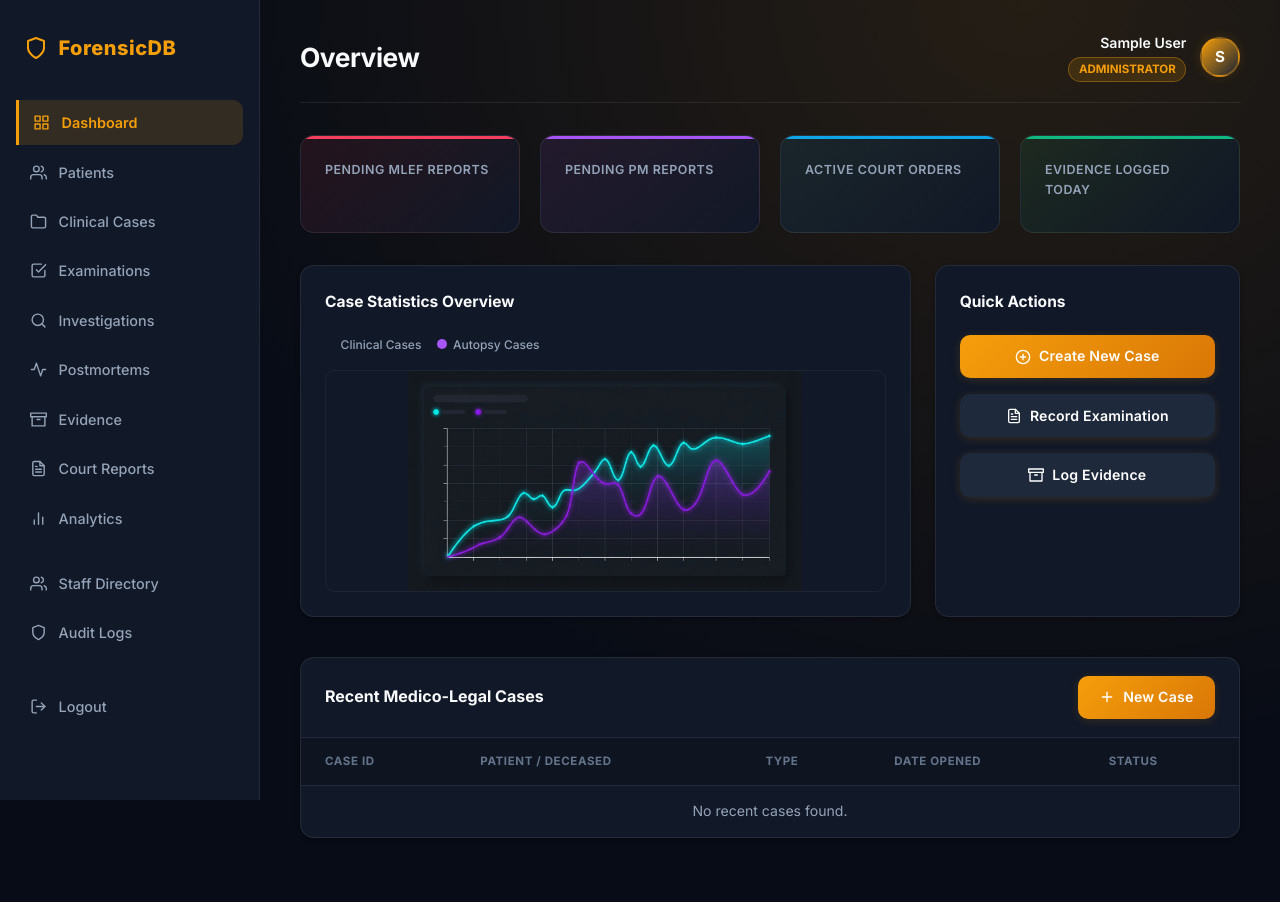
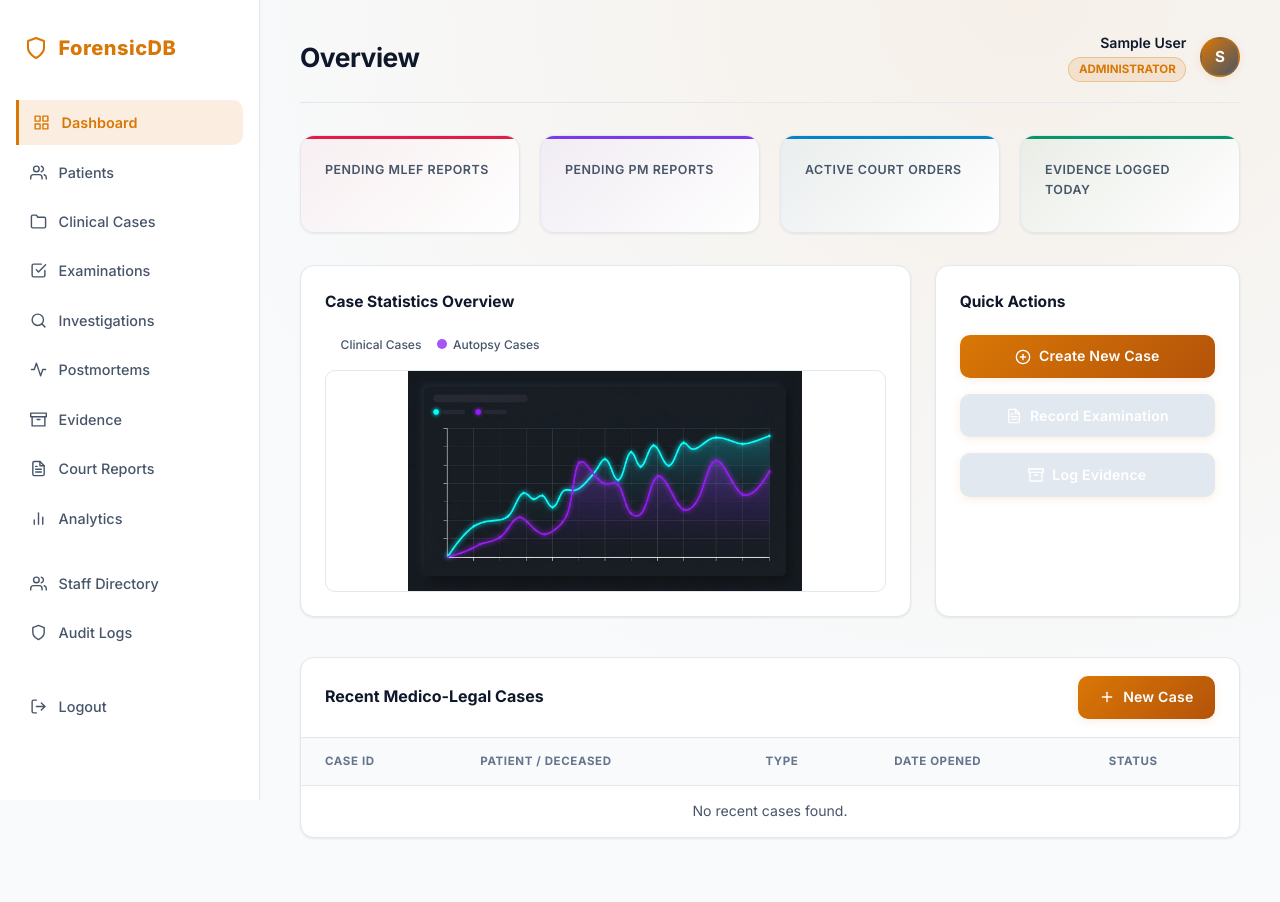
Before and after one commit to senara06/Forensic-Medical-Department-Data-Base-System, a Flask app: template app/templates/dashboard.html in a window 1280 px wide. Run offline with Flask 3, Linux system fonts and the light colour scheme; the template is opened without the code that fills it, so the values that code supplies are empty; the visitor is signed in with stand-in values (Sample User, id 1).

Commit message:
Convert design system to clean Light Mode theme with white background and role accent palettes

```diff
--- a/app/static/css/styles.css
+++ b/app/static/css/styles.css
@@ -1,34 +1,35 @@
 /* ============================================================
-   ForensicDB — Role-Based Vibrant Design System
-   Dynamic role themes: JMO/MO (Teal), Lab (Violet), Clerk (Cyan), Admin (Amber)
+   ForensicDB — Clean Light Mode Design System
+   Bright white theme with vibrant role-based color accents
    ============================================================ */
 
 @import url('https://fonts.googleapis.com/css2?family=Inter:wght@300;400;500;600;700;800&display=swap');
 
-/* ---- Default Color Palette (Fallback) ---- */
+/* ---- Light Mode Core Variables ---- */
 :root {
-  --bg-dark:          #080c16;
-  --bg-surface:       #111827;
-  --bg-surface-2:     #172033;
-  --bg-surface-hover: #1e293b;
-  --text-primary:     #f8fafc;
-  --text-secondary:   #94a3b8;
-  --text-muted:       #64748b;
+  --bg-dark:          #f8fafc;  /* Clean white / light slate background */
+  --bg-surface:       #ffffff;  /* Pure white cards */
+  --bg-surface-2:     #f1f5f9;  /* Off-white secondary surfaces */
+  --bg-surface-hover: #e2e8f0;  /* Light gray hover state */
+  --text-primary:     #0f172a;  /* Deep slate readable text */
+  --text-secondary:   #475569;  /* Medium slate text */
+  --text-muted:       #64748b;  /* Muted text & icons */
 
-  /* Accent Tokens (Overridden per role) */
-  --accent-primary:      #0ea5e9;
-  --accent-hover:        #0284c7;
-  --accent-glow:         rgba(14, 165, 233, 0.15);
-  --accent-border:       rgba(14, 165, 233, 0.3);
-  --header-bg-gradient:  radial-gradient(ellipse at 80% 0%, rgba(14, 165, 233, 0.12) 0%, transparent 60%);
+  /* Role Accent Tokens (Overridden per role below) */
+  --accent-primary:      #0284c7;
+  --accent-hover:        #0369a1;
+  --accent-glow:         rgba(2, 132, 199, 0.12);
+  --accent-border:       rgba(2, 132, 199, 0.3);
+  --header-bg-gradient:  radial-gradient(ellipse at 80% 0%, rgba(2, 132, 199, 0.06) 0%, transparent 60%);
 
-  --danger:           #ef4444;
-  --success:          #10b981;
-  --warning:          #f59e0b;
-  --border-color:     rgba(255, 255, 255, 0.08);
-  --shadow-sm:        0 2px 4px rgba(0,0,0,0.3);
-  --shadow-md:        0 4px 20px rgba(0,0,0,0.4);
-  --shadow-lg:        0 8px 32px rgba(0,0,0,0.5);
+  --danger:           #dc2626;
+  --success:          #059669;
+  --warning:          #d97706;
+  --border-color:     #e2e8f0;
+  --border-focus:     #cbd5e1;
+  --shadow-sm:        0 1px 3px rgba(0,0,0,0.05), 0 1px 2px rgba(0,0,0,0.03);
+  --shadow-md:        0 4px 16px rgba(0,0,0,0.06);
+  --shadow-lg:        0 10px 30px rgba(0,0,0,0.08);
   --radius-sm:        6px;
   --radius-md:        10px;
   --radius-lg:        14px;
@@ -36,44 +37,44 @@
 }
 
 /* ============================================================
-   ROLE-BASED VIBRANT COLOR THEMES
+   ROLE-BASED VIBRANT COLOR ACCENTS (LIGHT MODE)
    ============================================================ */
 
-/* 👨‍⚕️ Doctors / JMO & MO: Medical Emerald & Teal Theme */
+/* 👨‍⚕️ Doctors / JMO & MO: Medical Emerald & Teal */
 body.role-judicial-medical-officer,
 body.role-medical-officer {
-  --accent-primary:      #10b981;
-  --accent-hover:        #059669;
-  --accent-glow:         rgba(16, 185, 129, 0.15);
-  --accent-border:       rgba(16, 185, 129, 0.35);
-  --header-bg-gradient:  radial-gradient(ellipse at 80% 0%, rgba(16, 185, 129, 0.12) 0%, transparent 60%);
+  --accent-primary:      #059669;
+  --accent-hover:        #047857;
+  --accent-glow:         rgba(5, 150, 105, 0.12);
+  --accent-border:       rgba(5, 150, 105, 0.3);
+  --header-bg-gradient:  radial-gradient(ellipse at 80% 0%, rgba(5, 150, 105, 0.08) 0%, transparent 60%);
 }
 
-/* 🔬 Laboratory Staff: Scientific Violet & Neon Purple Theme */
+/* 🔬 Laboratory Staff: Scientific Purple & Violet */
 body.role-laboratory-staff {
-  --accent-primary:      #a855f7;
-  --accent-hover:        #9333ea;
-  --accent-glow:         rgba(168, 85, 247, 0.15);
-  --accent-border:       rgba(168, 85, 247, 0.35);
-  --header-bg-gradient:  radial-gradient(ellipse at 80% 0%, rgba(168, 85, 247, 0.12) 0%, transparent 60%);
+  --accent-primary:      #7c3aed;
+  --accent-hover:        #6d28d9;
+  --accent-glow:         rgba(124, 58, 237, 0.12);
+  --accent-border:       rgba(124, 58, 237, 0.3);
+  --header-bg-gradient:  radial-gradient(ellipse at 80% 0%, rgba(124, 58, 237, 0.08) 0%, transparent 60%);
 }
 
-/* 📋 Clerical Officers: Ocean Cyan & Deep Sky Theme */
+/* 📋 Clerical Officers: Ocean Cyan & Deep Blue */
 body.role-clerical-officer {
-  --accent-primary:      #06b6d4;
-  --accent-hover:        #0891b2;
-  --accent-glow:         rgba(6, 182, 212, 0.15);
-  --accent-border:       rgba(6, 182, 212, 0.35);
-  --header-bg-gradient:  radial-gradient(ellipse at 80% 0%, rgba(6, 182, 212, 0.12) 0%, transparent 60%);
+  --accent-primary:      #0284c7;
+  --accent-hover:        #0369a1;
+  --accent-glow:         rgba(2, 132, 199, 0.12);
+  --accent-border:       rgba(2, 132, 199, 0.3);
+  --header-bg-gradient:  radial-gradient(ellipse at 80% 0%, rgba(2, 132, 199, 0.08) 0%, transparent 60%);
 }
 
-/* 👨‍💼 Administrator: Executive Amber & Gold Theme */
+/* 👨‍💼 Administrator: Executive Amber & Gold */
 body.role-administrator {
-  --accent-primary:      #f59e0b;
-  --accent-hover:        #d97706;
-  --accent-glow:         rgba(245, 158, 11, 0.15);
-  --accent-border:       rgba(245, 158, 11, 0.35);
-  --header-bg-gradient:  radial-gradient(ellipse at 80% 0%, rgba(245, 158, 11, 0.12) 0%, transparent 60%);
+  --accent-primary:      #d97706;
+  --accent-hover:        #b45309;
+  --accent-glow:         rgba(217, 119, 6, 0.12);
+  --accent-border:       rgba(217, 119, 6, 0.3);
+  --header-bg-gradient:  radial-gradient(ellipse at 80% 0%, rgba(217, 119, 6, 0.08) 0%, transparent 60%);
 }
 
 /* ---- Reset ---- */
@@ -176,11 +177,11 @@ body.login-body {
 }
 
 /* ============================================================
-   SIDEBAR NAVIGATION
+   SIDEBAR NAVIGATION (LIGHT MODE)
    ============================================================ */
 .sidebar {
   width: var(--sidebar-width);
-  background: var(--bg-surface);
+  background: #ffffff;
   border-right: 1px solid var(--border-color);
   padding: 1.75rem 1rem;
   display: flex;
@@ -189,6 +190,7 @@ body.login-body {
   top: 0; left: 0; bottom: 0;
   z-index: 100;
   overflow-y: auto;
+  box-shadow: 1px 0 3px rgba(0,0,0,0.02);
 }
 
 .sidebar-brand {
@@ -290,7 +292,7 @@ body.login-body {
 .avatar {
   width: 40px; height: 40px;
   border-radius: 50%;
-  background: linear-gradient(135deg, var(--accent-primary), var(--bg-surface-2));
+  background: linear-gradient(135deg, var(--accent-primary), #475569);
   display: flex;
   align-items: center;
   justify-content: center;
@@ -298,12 +300,12 @@ body.login-body {
   font-size: 0.95rem;
   color: white;
   border: 2px solid var(--accent-border);
-  box-shadow: 0 0 12px var(--accent-glow);
+  box-shadow: 0 2px 8px var(--accent-glow);
   flex-shrink: 0;
 }
 
 /* ============================================================
-   DASHBOARD STATS CARDS
+   DASHBOARD STATS CARDS (LIGHT MODE)
    ============================================================ */
 .dashboard-grid {
   display: grid;
@@ -316,9 +318,10 @@ body.login-body {
   padding: 1.5rem;
   border-radius: var(--radius-lg);
   border: 1px solid var(--border-color);
-  background: var(--bg-surface);
+  background: #ffffff;
   position: relative;
   overflow: hidden;
+  box-shadow: var(--shadow-sm);
   transition: all 0.25s ease;
 }
 
@@ -331,14 +334,14 @@ body.login-body {
   height: 3px;
 }
 
-.stat-card.rose    { background: linear-gradient(135deg, rgba(244, 63, 94, 0.1) 0%, var(--bg-surface) 100%); }
-.stat-card.rose::before { background: #f43f5e; }
-.stat-card.blue    { background: linear-gradient(135deg, rgba(14, 165, 233, 0.1) 0%, var(--bg-surface) 100%); }
-.stat-card.blue::before { background: #0ea5e9; }
-.stat-card.emerald { background: linear-gradient(135deg, rgba(16, 185, 129, 0.1) 0%, var(--bg-surface) 100%); }
-.stat-card.emerald::before { background: #10b981; }
-.stat-card.purple  { background: linear-gradient(135deg, rgba(168, 85, 247, 0.1) 0%, var(--bg-surface) 100%); }
-.stat-card.purple::before { background: #a855f7; }
+.stat-card.rose    { background: linear-gradient(135deg, rgba(244, 63, 94, 0.05) 0%, #ffffff 100%); }
+.stat-card.rose::before { background: #e11d48; }
+.stat-card.blue    { background: linear-gradient(135deg, rgba(2, 132, 199, 0.05) 0%, #ffffff 100%); }
+.stat-card.blue::before { background: #0284c7; }
+.stat-card.emerald { background: linear-gradient(135deg, rgba(5, 150, 105, 0.05) 0%, #ffffff 100%); }
+.stat-card.emerald::before { background: #059669; }
+.stat-card.purple  { background: linear-gradient(135deg, rgba(124, 58, 237, 0.05) 0%, #ffffff 100%); }
+.stat-card.purple::before { background: #7c3aed; }
 
 .stat-title {
   color: var(--text-secondary);
@@ -465,21 +468,21 @@ select.form-control option { background-color: var(--bg-surface); }
   gap: 0.5rem;
   white-space: nowrap;
   letter-spacing: 0.2px;
-  box-shadow: 0 2px 10px var(--accent-glow);
+  box-shadow: 0 2px 8px var(--accent-glow);
 }
 
 .btn-primary:hover {
   transform: translateY(-1px);
-  box-shadow: 0 4px 16px var(--accent-glow);
+  box-shadow: 0 4px 12px var(--accent-glow);
   opacity: 0.95;
 }
 
 .btn-primary svg { width: 16px; height: 16px; }
 
 .btn-secondary {
-  background: var(--bg-surface-hover);
+  background: #f1f5f9;
   color: var(--text-secondary);
-  border: 1px solid var(--border-color);
+  border: 1px solid #cbd5e1;
   padding: 0.65rem 1.35rem;
   border-radius: var(--radius-md);
   cursor: pointer;
@@ -493,15 +496,15 @@ select.form-control option { background-color: var(--bg-surface); }
 }
 
 .btn-secondary:hover {
-  background: rgba(255,255,255,0.08);
+  background: #e2e8f0;
   color: var(--text-primary);
 }
 
 /* ============================================================
-   DATA TABLES
+   DATA TABLES (LIGHT MODE)
    ============================================================ */
 .table-container {
-  background: var(--bg-surface);
+  background: #ffffff;
   border-radius: var(--radius-lg);
   border: 1px solid var(--border-color);
   overflow: hidden;
@@ -534,7 +537,7 @@ thead th {
   text-transform: uppercase;
   letter-spacing: 0.6px;
   border-bottom: 1px solid var(--border-color);
-  background: rgba(0,0,0,0.18);
+  background: #f8fafc;
   white-space: nowrap;
 }
 
@@ -598,14 +601,14 @@ tbody tr:hover { background: rgba(255,255,255,0.025); }
   border: 1px solid;
 }
 
-.alert-success { background: rgba(16, 185, 129, 0.1); color: #34d399; border-color: rgba(16, 185, 129, 0.25); }
-.alert-danger  { background: rgba(239, 68, 68, 0.1);  color: #f87171; border-color: rgba(239, 68, 68, 0.25); }
+.alert-success { background: #dcfce7; color: #15803d; border-color: #86efac; }
+.alert-danger  { background: #fee2e2; color: #b91c1c; border-color: #fca5a5; }
 
 /* ============================================================
    CHART SECTION
    ============================================================ */
 .chart-section {
-  background: var(--bg-surface);
+  background: #ffffff;
   border-radius: var(--radius-lg);
   border: 1px solid var(--border-color);
   padding: 1.5rem;
@@ -626,10 +629,10 @@ tbody tr:hover { background: rgba(255,255,255,0.025); }
   width: 100%;
   border-radius: var(--radius-md);
   overflow: hidden;
-  border: 1px solid rgba(255,255,255,0.05);
+  border: 1px solid #e2e8f0;
 }
 
 .chart-image-container img {
   width: 100%; height: auto; display: block;
-  object-fit: cover; max-height: 280px; opacity: 0.9;
+  object-fit: cover; max-height: 280px;
 }
```
Also changed, not shown: other parts of app/static/css/styles.css (+16 -16 lines).
